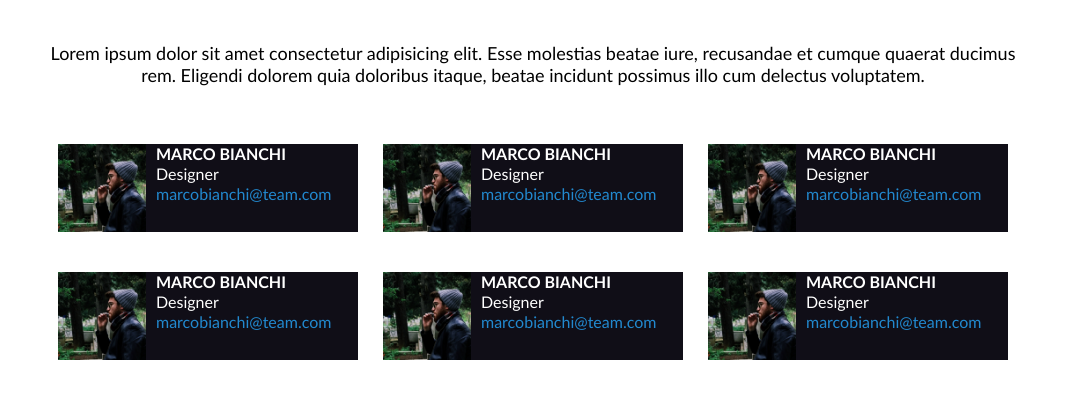
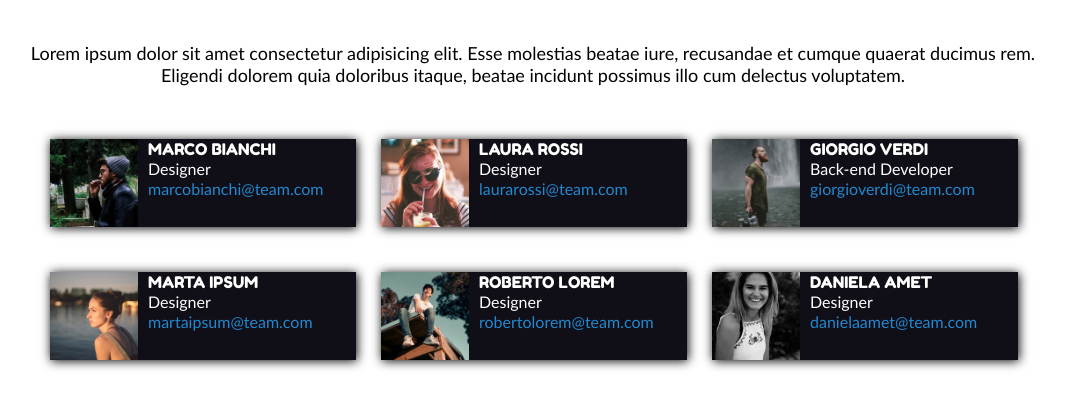
Before and after one commit to FabrizioFavia/html-css-float-cards, a plain HTML site: page index.html in a window 1280 px wide. Shown: the part 73-480 px from the top of the page, without its empty margins (107-1172 px from the left). Drawn offline with Linux system fonts and the light colour scheme.

Commit message:
fix(section): changed names

```diff
--- a/css/style.css
+++ b/css/style.css
@@ -15,7 +15,7 @@ header :only-child{
 }
 
 .mainContainer{
-    max-width: 1000px;
+    max-width: 1020px;
     margin: 45px auto;
 }
 
@@ -28,30 +28,29 @@ section p{
 
 .midContainer{
     width: 100%;
-
 }
 
 .smallContainer{
     width: 30%;
     height: 5.5rem;
-    margin-top: 40px;
+    margin-top: 35px;
+    margin-bottom: 10px;
     background-color: #100E17;
     float: right;
     margin-right: 25px;
-    box-shadow: 10 5;
-
+    box-shadow: 0.5px 0.5px 10px;
 }
 
-.smallContainer span{
+.smallContainer :not(.name, img){
     margin-left: 10px;
     font-family:'Gill Sans', 'Gill Sans MT', Calibri, 'Trebuchet MS', sans-serif;
     color: white;
-    margin-top: 3px;
 }
 
-.name{
-    margin-top: 30px;
-    font-weight: 600;
+.name {
+    margin-left: 10px;
+    font-family: 'Fredoka One', cursive;
+    color: white;
 }
 
 .smallContainer :last-child{
--- a/index.html
+++ b/index.html
@@ -28,21 +28,21 @@
             <!-- sezione 2 -->
             <section class="midContainer">
                 <div class="smallContainer">
-                    <img src="../html-css-float-cards/img/male1.png" alt="prima immagine">
-                    <span class="name">MARCO BIANCHI</span>
+                    <img src="../html-css-float-cards/img/male2.png" alt="prima immagine">
+                    <span class="name">GIORGIO VERDI</span>
+                    <br>
+                    <span>Back-end Developer</span>
+                    <br>
+                    <span>giorgioverdi@team.com</span>
+                </div>
+
+                <div class="smallContainer">
+                    <img src="../html-css-float-cards/img/female1.png" alt="prima immagine">
+                    <span class="name">LAURA ROSSI</span>
                     <br>
                     <span>Designer</span>
                     <br>
-                    <span>marcobianchi@team.com</span>
-                </div>
-
-                <div class="smallContainer">
-                    <img src="../html-css-float-cards/img/male1.png" alt="prima immagine">
-                    <span class="name">MARCO BIANCHI</span>
-                    <br>
-                    <span>Designer</span>
-                    <br>
-                    <span>marcobianchi@team.com</span>
+                    <span>laurarossi@team.com</span>
                 </div>
 
                 <div class="smallContainer">
@@ -58,33 +58,32 @@
             <!-- sezione 3 -->
             <section class="midContainer">
                 <div class="smallContainer">
-                    <img src="../html-css-float-cards/img/male1.png" alt="prima immagine">
-                    <span class="name">MARCO BIANCHI</span>
+                    <img src="../html-css-float-cards/img/female3.png" alt="prima immagine">
+                    <span class="name">DANIELA AMET</span>
                     <br>
                     <span>Designer</span>
                     <br>
-                    <span>marcobianchi@team.com</span>
+                    <span>danielaamet@team.com</span>
                 </div>
 
                 <div class="smallContainer">
-                    <img src="../html-css-float-cards/img/male1.png" alt="prima immagine">
-                    <span class="name">MARCO BIANCHI</span>
+                    <img src="../html-css-float-cards/img/male3.png" alt="prima immagine">
+                    <span class="name">ROBERTO LOREM</span>
+                    <br>
+                    <span>Designer</span>
+
+                    <span>robertolorem@team.com</span>
+                </div>
+
+                <div class="smallContainer">
+                    <img src="../html-css-float-cards/img/female2.png" alt="prima immagine">
+                    <span class="name">MARTA IPSUM</span>
                     <br>
                     <span>Designer</span>
                     <br>
-                    <span>marcobianchi@team.com</span>
-                </div>
-
-                <div class="smallContainer">
-                    <img src="../html-css-float-cards/img/male1.png" alt="prima immagine">
-                    <span class="name">MARCO BIANCHI</span>
-                    <br>
-                    <span>Designer</span>
-                    <br>
-                    <span>marcobianchi@team.com</span>
+                    <span>martaipsum@team.com</span>
                 </div>
             </section>
-
         </div>
     </main>
 
```
